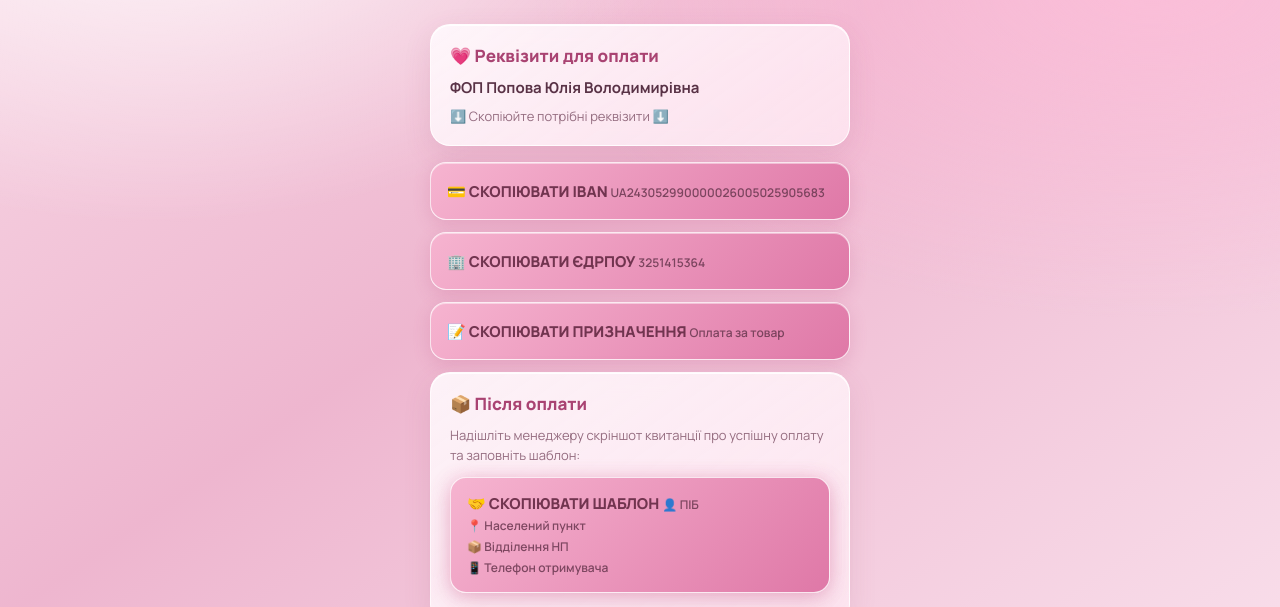
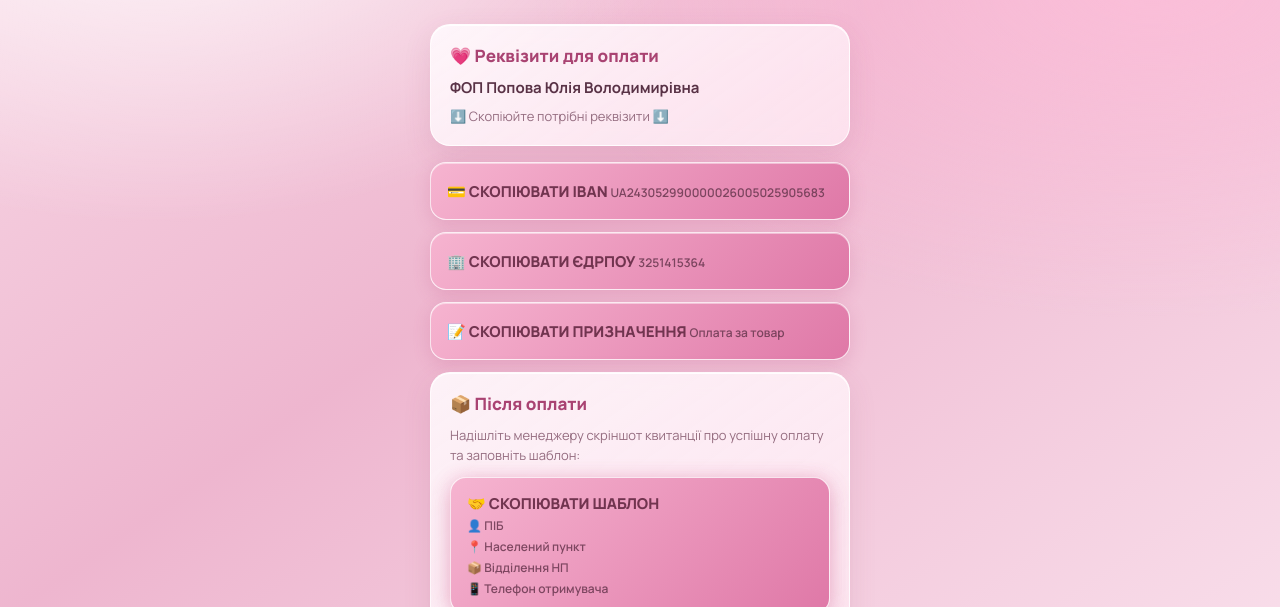
Before and after one commit to payherenow/popova, a plain HTML site: page index.html in a window 1280 px wide. Shown: the part 193-800 px from the top of the page. Drawn offline with Linux system fonts and the light colour scheme.

Commit message:
Fix button subtext formatting in index.html

```diff
--- a/index.html
+++ b/index.html
@@ -290,8 +290,7 @@
         onclick="copyWithFeedback(this, '👤 ПІБ:\n📍 Населений пункт:\n📦 Відділення НП:\n📱 Телефон отримувача:')">
         <span class="btn-text">
           <span class="btn-title">🤝 СКОПІЮВАТИ ШАБЛОН</span>
-          <span class="btn-sub">
-            👤 ПІБ<br>📍 Населений пункт<br>📦 Відділення НП<br>📱 Телефон отримувача</span>
+          <span class="btn-sub"><br>👤 ПІБ<br>📍 Населений пункт<br>📦 Відділення НП<br>📱 Телефон отримувача</span>
         </span>
       </button>
     </section>
```
